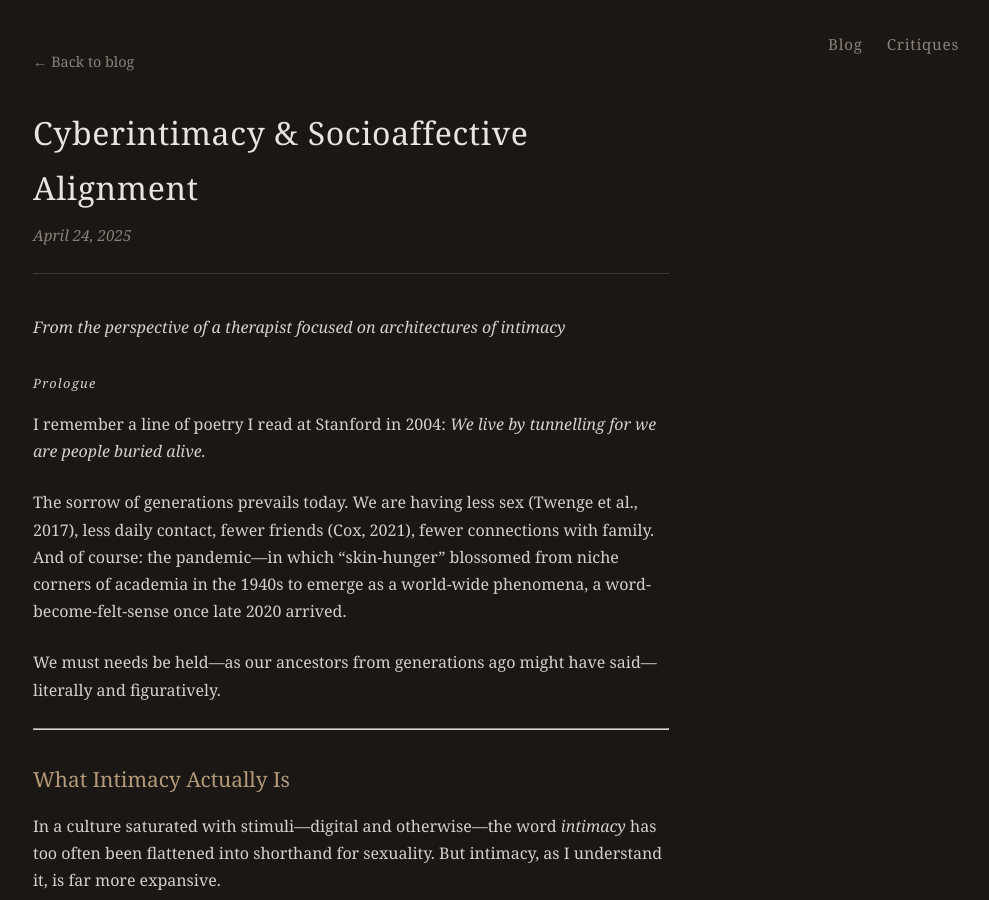
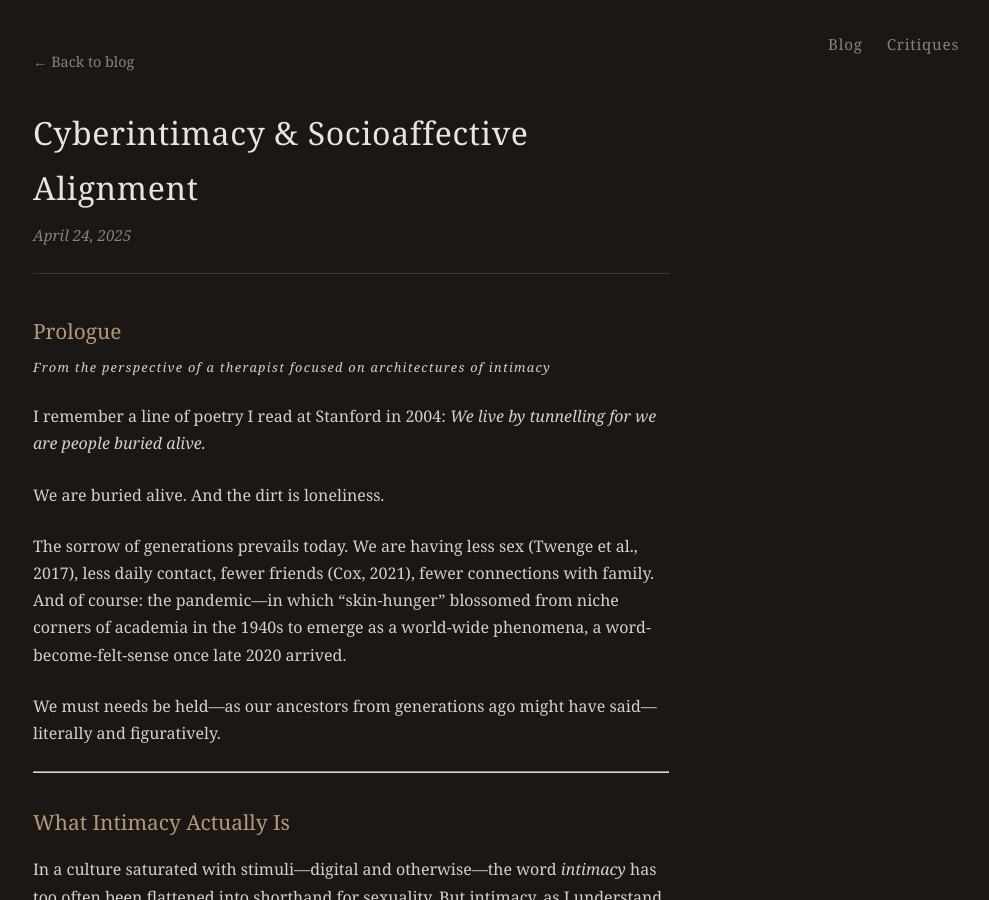
Before and after one commit to geosh5676/geosh5676.github.io, a Jekyll site: the page built from _posts/2025-04-24-cyberintimacy-and-socioaffective-alignment.md, in a window 1280 px wide and 900 px high. Shown: the whole window, without its empty margins (289-1278 px from the left). Built offline with Jekyll 4.4.1, drawn with Linux system fonts in a browser that asks for light colours.

Commit message:
Restructure Prologue header, add connecting line
- Prologue now styled as section header
- Subtitle becomes small italic beneath
- 'We are buried alive. And the dirt is loneliness.' connects quote to stats

Co-Authored-By: Claude Opus 4.5 <noreply@anthropic.com>

```diff
--- a/_posts/2025-04-24-cyberintimacy-and-socioaffective-alignment.md
+++ b/_posts/2025-04-24-cyberintimacy-and-socioaffective-alignment.md
@@ -4,11 +4,13 @@ title: "Cyberintimacy & Socioaffective Alignment"
 date: 2025-04-24
 ---
 
-*From the perspective of a therapist focused on architectures of intimacy*
+## Prologue
 
-<p style="font-size: 0.8rem; font-style: italic; color: #e8e4df; letter-spacing: 0.1em; margin: 2rem 0 1rem 0;">Prologue</p>
+<p style="font-size: 0.8rem; font-style: italic; color: #e8e4df; letter-spacing: 0.1em; margin: -0.5rem 0 1.5rem 0;">From the perspective of a therapist focused on architectures of intimacy</p>
 
 I remember a line of poetry I read at Stanford in 2004: *We live by tunnelling for we are people buried alive.*
+
+We are buried alive. And the dirt is loneliness.
 
 The sorrow of generations prevails today. We are having less sex (Twenge et al., 2017), less daily contact, fewer friends (Cox, 2021), fewer connections with family. And of course: the pandemic—in which "skin-hunger" blossomed from niche corners of academia in the 1940s to emerge as a world-wide phenomena, a word-become-felt-sense once late 2020 arrived.
 
```
